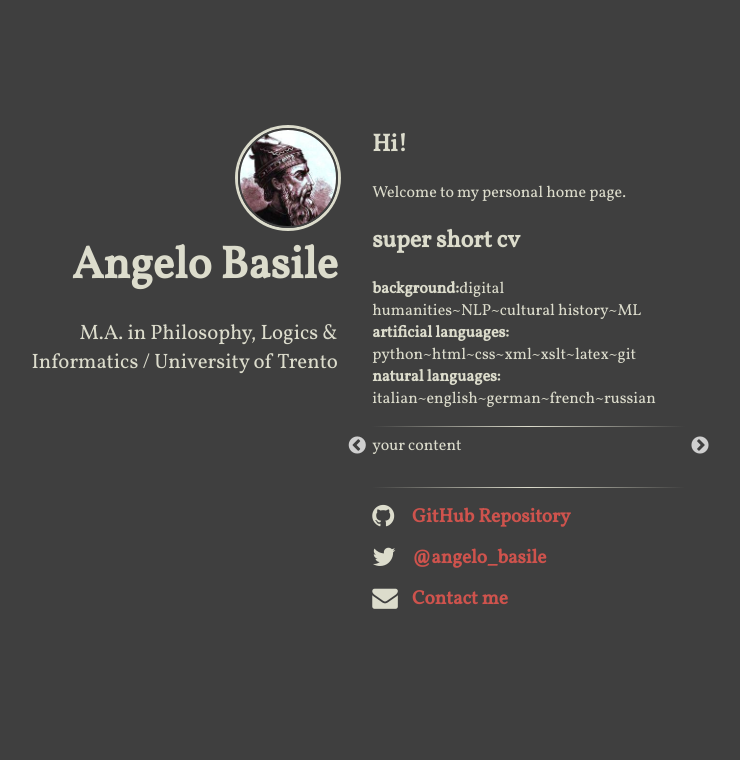
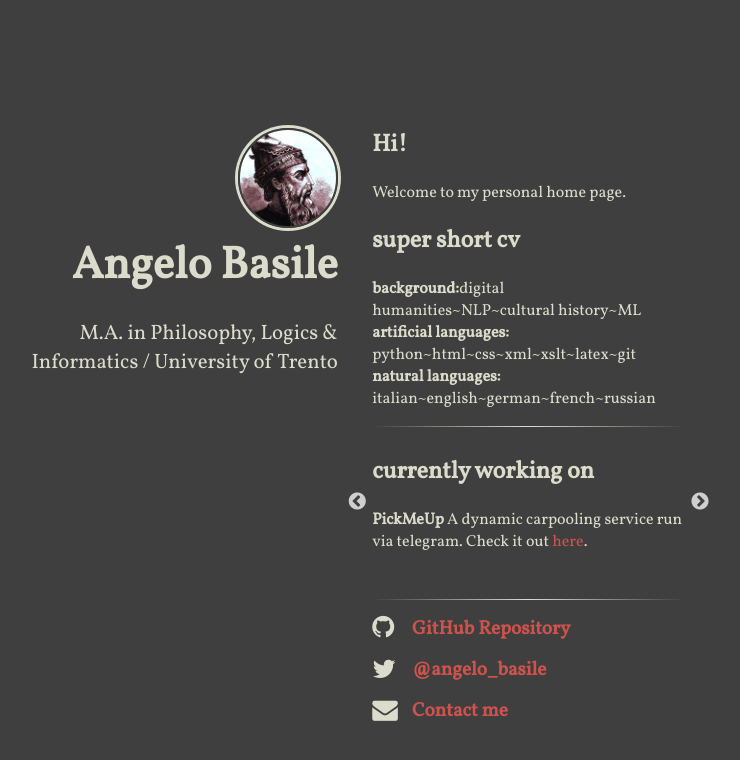
Before and after one commit to rs2/anbasile.github.io, a Jekyll site: the page built from index.html, in a window 1280 px wide. Shown: the top 760 px of the page, without its empty margins (295-1035 px from the left). Built offline with Jekyll 4.4.1, drawn with Linux system fonts in a browser that asks for light colours; nearby versions of some CDN libraries.

Commit message:
Update carousel.html

```diff
--- a/_includes/carousel.html
+++ b/_includes/carousel.html
@@ -1,5 +1,14 @@
 <div class="single-item">
-    <div>your content</div>
-    <div>your content</div>
-    <div>your content</div>
+    <div>
+    <h2>currently working on</h2>
+        <p>
+            <b>PickMeUp</b> A dynamic carpooling service run via telegram. Check it out <a href="http://pickmeup.trentino.it">here</a>.
+        </p>
+    </div>
+        <div>
+    <h2>past projects</h2>
+        <p>
+            <b>D(h)ante</b>A pos-tagger model for old Italian language. Take a look <a href="https://dh.fbk.eu">here</a>.
+        </p>
+    </div>
 </div>
```
